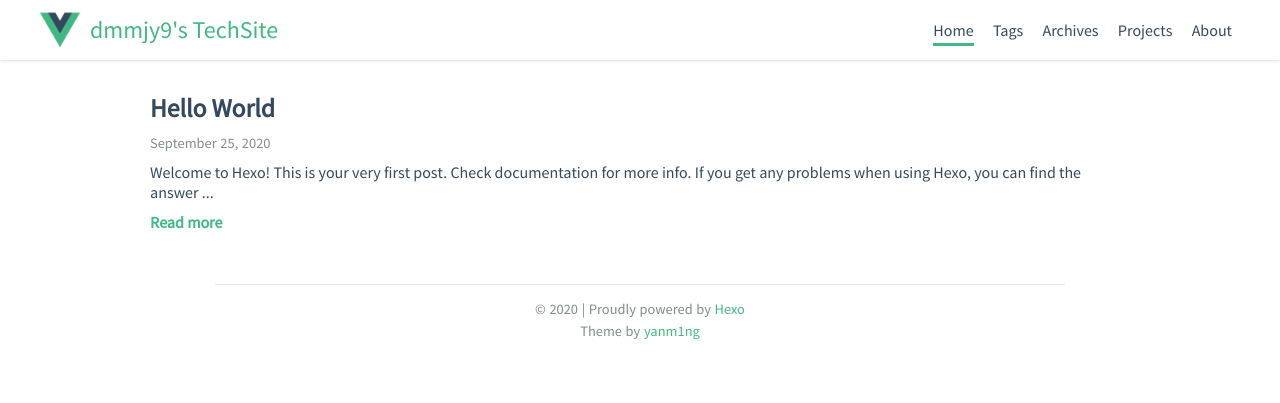
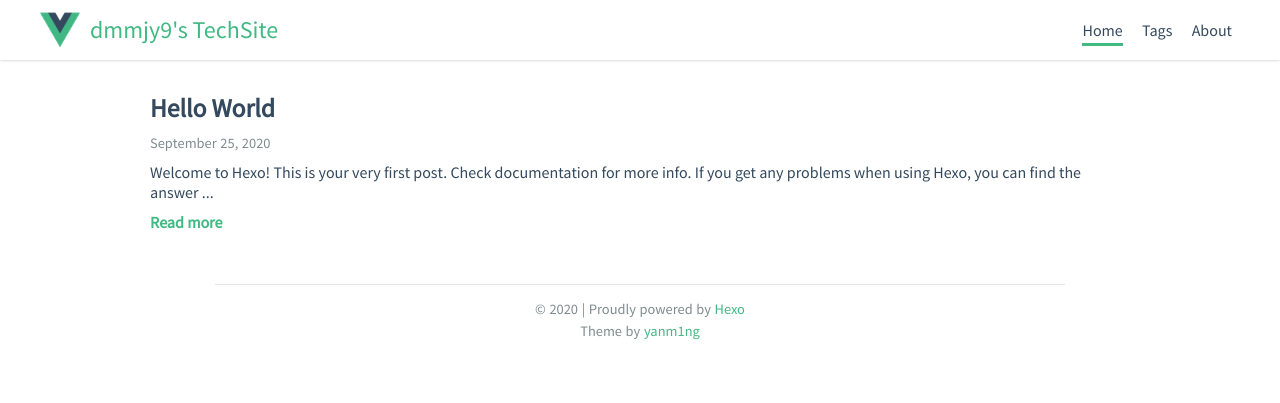
Before and after one commit to dmmjy9/dmmjy9.github.io, a plain HTML site: page index.html in a window 1280 px wide. Drawn offline with nearby package versions, Linux system fonts and the light colour scheme; some packages are replaced by stand-ins of ours.

Commit message:
Site updated: 2020-09-25 01:53:28

```diff
--- a/index.html
+++ b/index.html
@@ -92,18 +92,6 @@
 
         <li class="list-item">
 
-            <a href="/archives/" class="item-link">Archives</a>
-
-        </li>
-
-        <li class="list-item">
-
-            <a href="/project/" class="item-link">Projects</a>
-
-        </li>
-
-        <li class="list-item">
-
             <a href="/about/" class="item-link">About</a>
 
         </li>
@@ -126,18 +114,6 @@
           <li class="menu-item">
 
               <a href="/tags/" class="menu-link">Tags</a>
-
-          </li>
-
-          <li class="menu-item">
-
-              <a href="/archives/" class="menu-link">Archives</a>
-
-          </li>
-
-          <li class="menu-item">
-
-              <a href="/project/" class="menu-link">Projects</a>
 
           </li>
 
```
Also changed, not shown: 2020/09/25/hello-world/index.html (+0 -24 lines), about/index.html (+0 -24 lines), archives/2020/09/index.html (+0 -24 lines), archives/2020/index.html (+0 -24 lines), archives/index.html (+0 -24 lines), project/index.html (+0 -24 lines), tags/index.html (+0 -24 lines).
